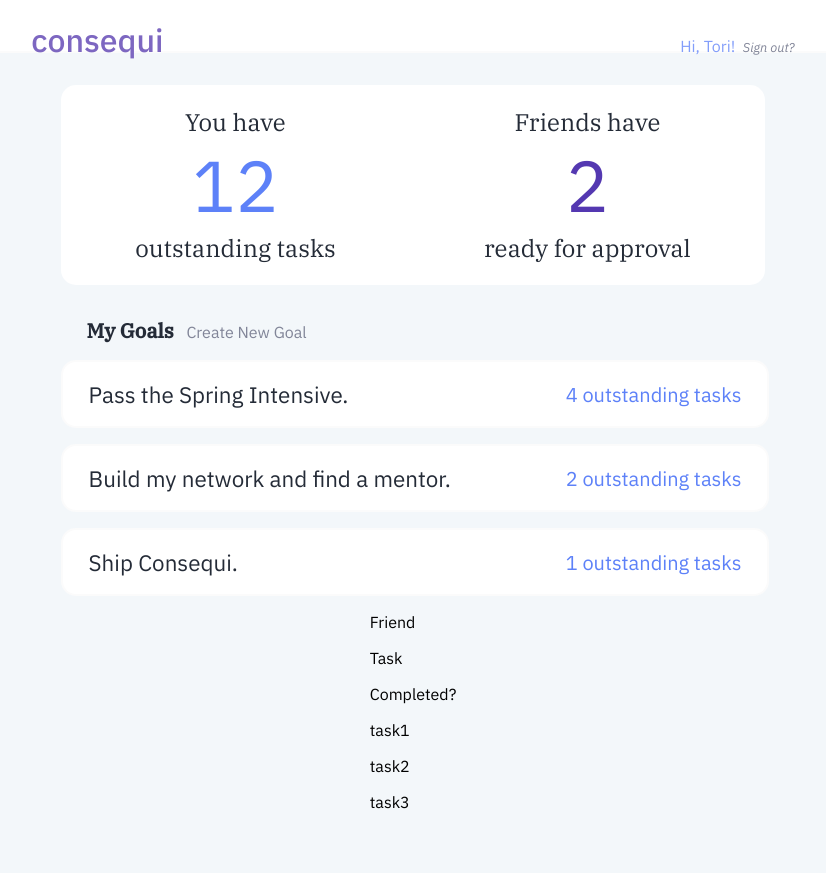
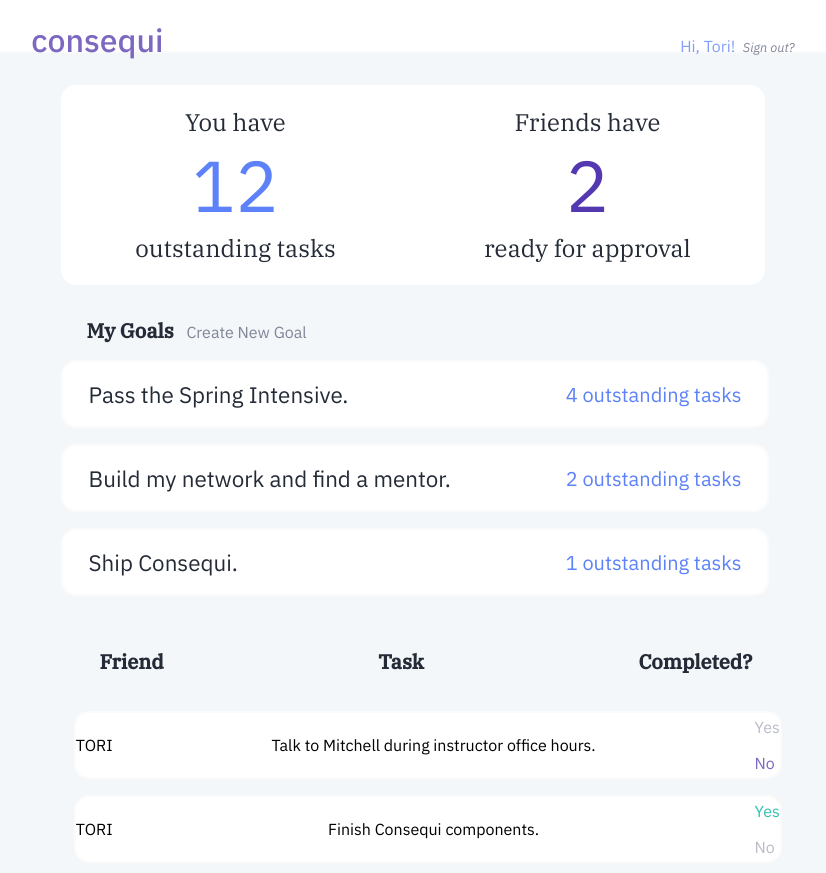
Before and after one commit to betsybaileyy/consequi, a React (Create React App) app in the folder client/: page / in a window 1280 px wide. Shown: the whole page, without its empty margins (227-1053 px from the left). Before the commit the page ends 828 px from the top, so only its background shows below. Built offline with nearby package versions, Linux system fonts and the light colour scheme; no server answers.

Commit message:
functional yes/no btns

```diff
--- a/client/src/Routes/GoalsIndex/Components/TasksSection/TaskContainer/TaskContainer.jsx
+++ b/client/src/Routes/GoalsIndex/Components/TasksSection/TaskContainer/TaskContainer.jsx
@@ -3,10 +3,58 @@ import React, { Component } from 'react'
 import './taskcontainer.css'
 
 export default class TaskContainer extends Component {
+  constructor(props) {
+    super(props)
+
+    this.state = {
+       userBool: '',
+    }
+
+    this.setUserBool = this.setUserBool.bind(this)
+  }
+
+  componentDidMount() {
+    const { task: taskData } = this.props
+    this.setState({ userBool: taskData[3] })
+  }
+
+  setUserBool() {
+    let value = this.state.userBool
+    this.setState({ userBool: !value })
+
+    // pass !value into API call to database
+  }
+
+  completeControl() {
+    const { userBool } = this.state
+
+    if (userBool) {
+      return (
+        <div className="goals-index-task-completed-container">
+          <p onClick={this.setUserBool} className="goals-index-task-completed-true-selected" name="true">Yes</p>
+          <p onClick={this.setUserBool} className="goals-index-task-completed-unselected" name="false">No</p>
+        </div>
+      )
+    } else if (!userBool) {
+      return (
+        <div className="goals-index-task-completed-container">
+          <p onClick={this.setUserBool} className="goals-index-task-completed-unselected" name="true">Yes</p>
+          <p onClick={this.setUserBool} className="goals-index-task-completed-false-selected" name="false">No</p>
+        </div>
+      )
+    }
+  }
+
   render() {
+    const { task: taskData } = this.props
+    const name = taskData[0]
+    const task = taskData[1]
+
     return (
-      <div>
-        <p>{this.props.task}</p>
+      <div className="goals-index-task-container">
+        <p className="goals-index-task-bud-name">{name}</p>
+        <p className="goals-index-task-task-title">{task}</p>
+        {this.completeControl()}
       </div>
     )
   }
--- a/client/src/Routes/GoalsIndex/Components/TasksSection/TaskContainer/taskcontainer.css
+++ b/client/src/Routes/GoalsIndex/Components/TasksSection/TaskContainer/taskcontainer.css
@@ -0,0 +1,40 @@
+.goals-index-task-container {
+  display: flex;
+  flex-flow: row nowrap;
+  justify-content: space-between;
+  align-items: center;
+
+  height: 8vh;
+  width: 55vw;
+
+  margin-top: 2vh;
+
+  background-color: var(--card-color);
+  border: 2px solid var(--card-border-color);
+  border-radius: 15px;
+}
+
+.goals-index-task-bud-name {
+
+}
+
+.goals-index-task-task-title {
+
+}
+
+.goals-index-task-completed-container p:hover,
+.goals-index-task-completed-container p:focus {
+  cursor: pointer;
+}
+
+.goals-index-task-completed-true-selected {
+  color: #32C0AF;
+}
+
+.goals-index-task-completed-unselected {
+  color: #BABCC7;
+}
+
+.goals-index-task-completed-false-selected {
+  color: #7D67C1;
+}
--- a/client/src/Routes/GoalsIndex/Components/TasksSection/TasksSection.jsx
+++ b/client/src/Routes/GoalsIndex/Components/TasksSection/TasksSection.jsx
@@ -7,7 +7,20 @@ export default class TasksSection extends Component {
 
   createTaskList() {
     // DELETE tasks array, satisfies eslint
-    const tasks = ['task1', 'task2', 'task3']
+    const tasks = [
+      [
+        'TORI',
+        'Talk to Mitchell during instructor office hours.',
+        true,
+        false,
+      ],
+      [
+        'TORI',
+        'Finish Consequi components.',
+        true,
+        true,
+      ]
+    ]
     // Map tasks into TaskContainers
     return tasks.map((task) => (
       <TaskContainer task={task} />
@@ -16,11 +29,12 @@ export default class TasksSection extends Component {
 
   render() {
     return (
-      <div>
-        <p>Friend</p>
-        <p>Task</p>
-        <p>Completed?</p>
-
+      <div id="goals-index-tasks-section-container">
+        <div id="goals-index-tasks-section-text-container">
+          <p id="goals-index-tasks-section-friend-text">Friend</p>
+          <p id="goals-index-tasks-section-task-text">Task</p>
+          <p id="goals-index-tasks-section-completed-text">Completed?</p>
+        </div>
         {this.createTaskList()}
       </div>
     )
--- a/client/src/Routes/GoalsIndex/Components/TasksSection/taskssection.css
+++ b/client/src/Routes/GoalsIndex/Components/TasksSection/taskssection.css
@@ -0,0 +1,27 @@
+#goals-index-tasks-section-container {
+  width: 55vw;
+
+  margin-left: 2vw;
+  margin-top: 4vh;
+}
+
+#goals-index-tasks-section-text-container {
+  display: flex;
+  flex-flow: row nowrap;
+  justify-content: space-between;
+  align-items: baseline;
+
+  text-align: left;
+  font-family: "IBM Plex Serif";
+  font-size: 1.25em;
+  font-weight: 600;
+  color: var(--charcoal);
+}
+
+#goals-index-tasks-section-friend-text {
+  margin-left: 2vw;
+}
+
+#goals-index-tasks-section-completed-text {
+  margin-right: 2vw;
+}
```
